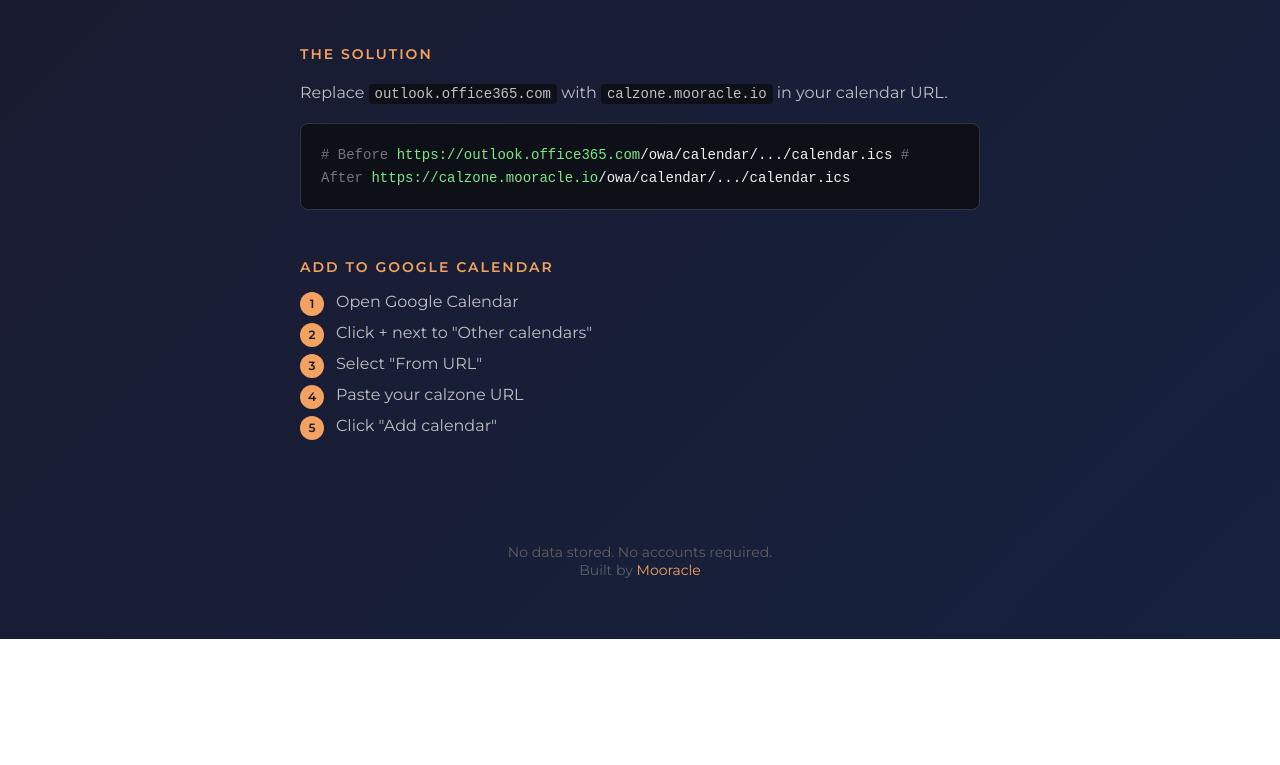
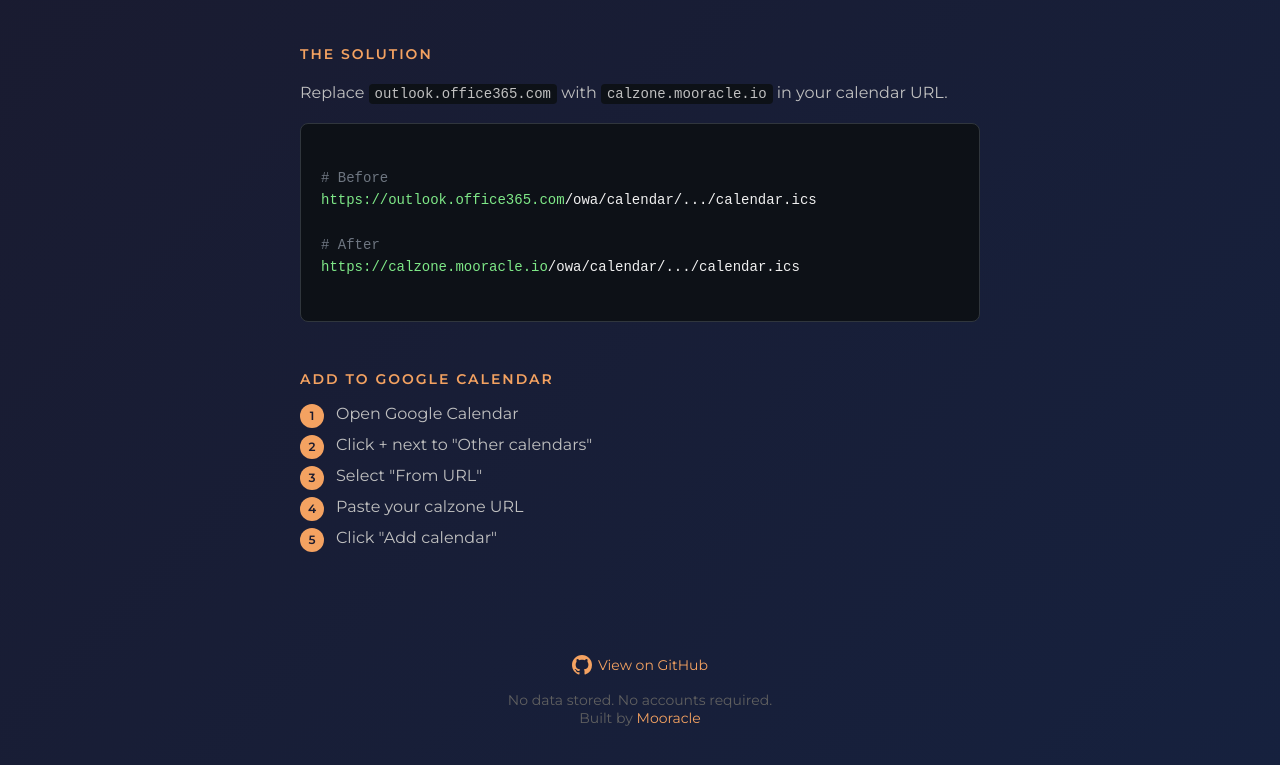
Before and after one commit to mooracle/calzone, a website: page public/index.html in a window 1280 px wide. Shown: the part 373-1138 px from the top of the page. Before the commit the page ends 1012 px from the top, so only its background shows below. Drawn offline with Linux system fonts and the light colour scheme.

Commit message:
Github repo, favicon

```diff
--- a/public/index.html
+++ b/public/index.html
@@ -4,7 +4,8 @@
   <meta charset="UTF-8">
   <meta name="viewport" content="width=device-width, initial-scale=1.0">
   <title>Calzone - Calendar Timezone Proxy</title>
-  <link rel="icon" type="image/x-icon" href="/favicon.ico">
+  <link rel="icon" href="/favicon.ico" sizes="32x32">
+  <link rel="icon" href="/logo.webp" type="image/webp">
   <link rel="preconnect" href="https://fonts.googleapis.com">
   <link rel="preconnect" href="https://fonts.gstatic.com" crossorigin>
   <link href="https://fonts.googleapis.com/css2?family=Montserrat:wght@400;500;600;700&display=swap" rel="stylesheet">
@@ -86,6 +87,8 @@
       overflow-x: auto;
       margin-bottom: 16px;
       line-height: 1.6;
+      white-space: pre-wrap;
+      word-break: break-all;
     }
     .code-block .green {
       color: #7ee787;
@@ -132,6 +135,17 @@
     }
     .footer a:hover {
       text-decoration: underline;
+    }
+    .github-link {
+      display: inline-flex;
+      align-items: center;
+      gap: 6px;
+      margin-bottom: 16px;
+    }
+    .github-link svg {
+      width: 20px;
+      height: 20px;
+      fill: currentColor;
     }
     @media (max-width: 480px) {
       .logo h1 {
@@ -183,6 +197,10 @@
   </div>
 
   <div class="footer">
+    <a href="https://github.com/mooracle/calzone" class="github-link">
+      <svg viewBox="0 0 16 16" xmlns="http://www.w3.org/2000/svg"><path d="M8 0C3.58 0 0 3.58 0 8c0 3.54 2.29 6.53 5.47 7.59.4.07.55-.17.55-.38 0-.19-.01-.82-.01-1.49-2.01.37-2.53-.49-2.69-.94-.09-.23-.48-.94-.82-1.13-.28-.15-.68-.52-.01-.53.63-.01 1.08.58 1.23.82.72 1.21 1.87.87 2.33.66.07-.52.28-.87.51-1.07-1.78-.2-3.64-.89-3.64-3.95 0-.87.31-1.59.82-2.15-.08-.2-.36-1.02.08-2.12 0 0 .67-.21 2.2.82.64-.18 1.32-.27 2-.27.68 0 1.36.09 2 .27 1.53-1.04 2.2-.82 2.2-.82.44 1.1.16 1.92.08 2.12.51.56.82 1.27.82 2.15 0 3.07-1.87 3.75-3.65 3.95.29.25.54.73.54 1.48 0 1.07-.01 1.93-.01 2.2 0 .21.15.46.55.38A8.013 8.013 0 0016 8c0-4.42-3.58-8-8-8z"/></svg>
+      View on GitHub
+    </a><br>
     No data stored. No accounts required.<br>
     Built by <a href="https://mooracle.io">Mooracle</a>
   </div>
```
Also changed, not shown: public/favicon.ico.
